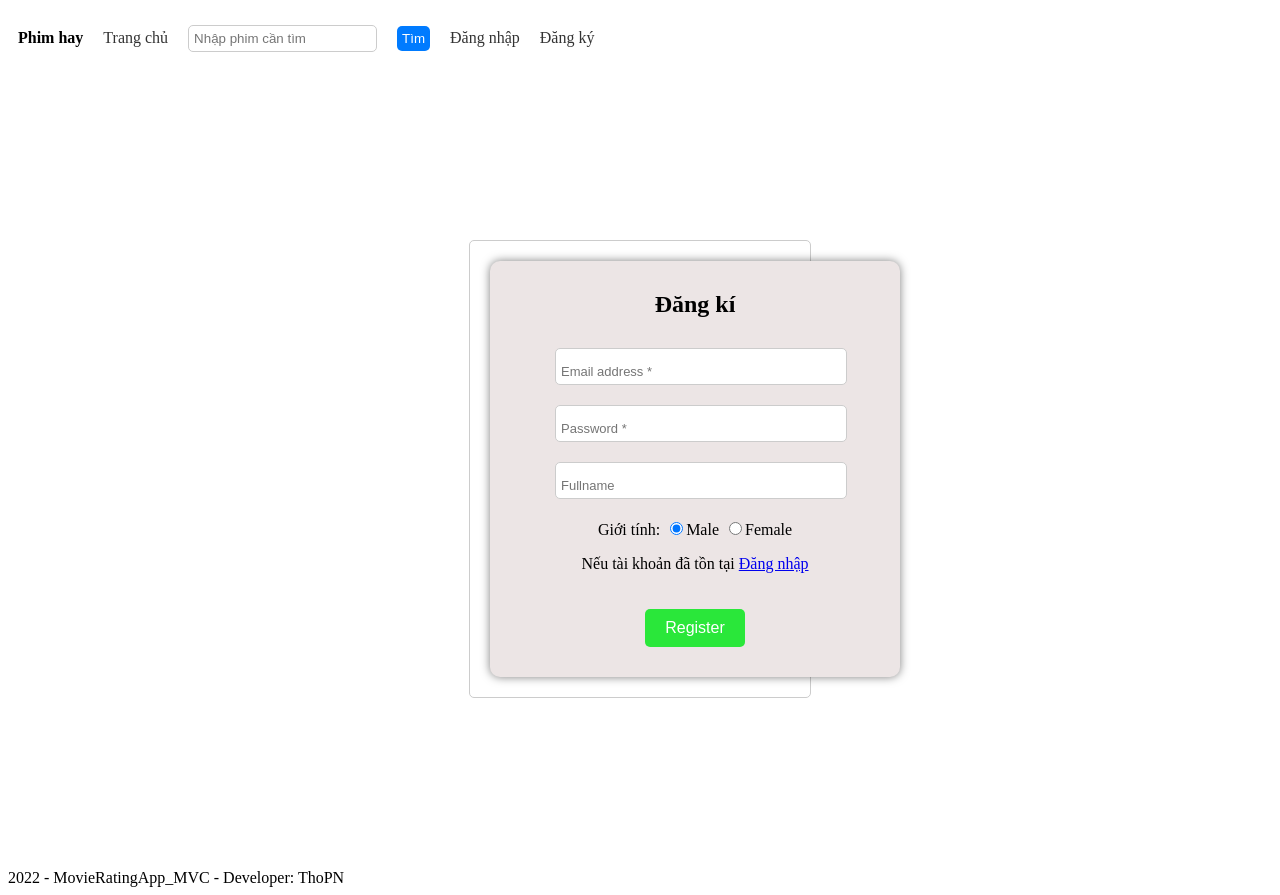
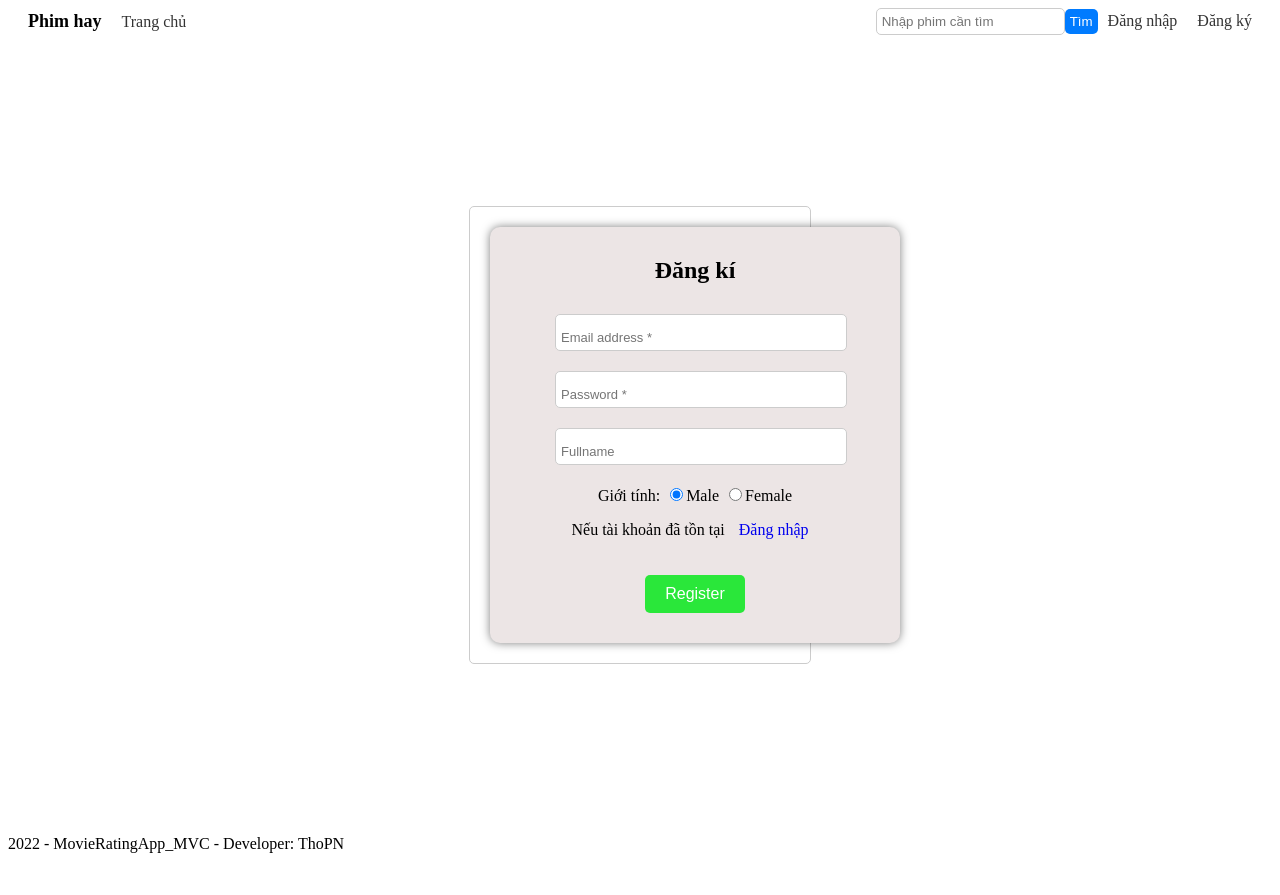
Before and after one commit to Leadstoyou/FER201m_Project, a React (Create React App) app: page /register in a window 1280 px wide. After the commit the page ends 861 px from the top, so only its background shows below. Built offline with nearby package versions, Linux system fonts and the light colour scheme.

Commit message:
Homepage Css

```diff
--- a/src/components/home.css
+++ b/src/components/home.css
@@ -25,7 +25,7 @@
 
 .albums_title {
 	height: 5rem;
-	font-size: 1.5rem;
+	font-size: 1.3rem;
 	font-weight: 800;
 	cursor: pointer;
 	margin-bottom: 2rem;
@@ -70,10 +70,14 @@
 }
 
 .album_but {
-	margin-top: 5px;
-	margin-bottom: 10px;
-	margin-left: 55px;
-	justify-items: center;
+	background-color: #3b5998; /* Facebook blue color */
+	color: white;
+	border: none;
+	border-radius: 5px;
+	padding: 10px 20px;
+	margin: 20px 30px;
+	cursor: pointer;
+	transition: background-color 0.2s ease;
 }
 
 .albums_input>input {
--- a/src/components/home.js
+++ b/src/components/home.js
@@ -14,10 +14,11 @@ const Home = () => {
         <div className="home_wrap">
           <div className="albums_category">
             <div className="albums_title">
+              <h2>TYPE:</h2>
               <ul>
                 {listCategory.map((category, index) => (
                   <li key={index}>
-                    <a href={`/home/category${category.id}`}>{category.category}</a>
+                    <a style={{textDecoration: "none", color: "#3b5998"}} href={`/home/category${category.id}`}>{category.category}</a>
                   </li>
                 ))}
               </ul>
@@ -41,13 +42,13 @@ const Home = () => {
                     src={film.imageUrl}
                   />
                   <div className="album_des">
-                    <h5>Name:</h5>{film.name}
+                    <h4 style={{display: "flex"}}>Name: {film.name}</h4>
                   </div>
                   <div className="album_des">
-                    <h5>Type:</h5>{film.category}
+                    <h4 style={{color: "orange", display: "flex"}}>Type: {film.category}</h4>
                   </div>
                   <div className="album_des">
-                    <h5>Score:</h5>{film.score}
+                    <h4 style={{color: "green", display: "flex"}}>Score: {film.score}</h4>
                   </div>
                   <button className="album_but">Comment</button>
                 </div>
--- a/src/components/navbar.css
+++ b/src/components/navbar.css
@@ -1,7 +1,8 @@
 .navbar {
-  display: flex;
-  justify-content: space-between;
-  align-items: center;
+  position: relative;
+  /* display: flex; */
+  /* justify-content: space-between; */
+  /* align-items: center;  */
 }
 
 .nav-menu {
@@ -17,7 +18,26 @@
   margin: 0 10px;
 }
 
+.nav-item left{
+  float: left;
+}
 
+.nav-item right{
+  float: right;
+}
+
+.nav-item left h4,a{
+  text-decoration: none;
+}
+
+.title{
+  font-size: 18px;
+  font-weight: bold;
+}
+
+a {
+  margin: 10px;
+}
 input {
   padding: 5px;
   border-radius: 5px;
--- a/src/components/navbar.js
+++ b/src/components/navbar.js
@@ -4,26 +4,19 @@ import './navbar.css';
 function Navbar() {
   return (
     <nav className="navbar">
-     <ul className="nav-menu">
-        <li className="nav-item left">
-          <h4 className="">Phim hay</h4>
-        </li>
-        <li className="nav-item left">
+      <div className="nav-menu">
+        <div className="nav-item left">
+          <a className='title' >Phim hay</a>
           <a href="#" className="nav-link">Trang chủ</a>
-        </li>
-        <li className="nav-item right">
+        </div>
+
+        <div className="nav-item right">
           <input placeholder='Nhập phim cần tìm'></input>
-        </li>
-        <li className="nav-item right">
           <button>Tìm</button>
-        </li>
-        <li className="nav-item right">
-          <a href="./" className="nav-link">Đăng nhập</a>
-        </li>
-        <li className="nav-item right">
-          <a href="./register" className="nav-link">Đăng ký</a>
-        </li>
-      </ul>
+          <a href="#" className="nav-link">Đăng nhập</a>
+          <a href="#" className="nav-link">Đăng ký</a>
+        </div>
+      </div>
     </nav>
   );
 }
```
